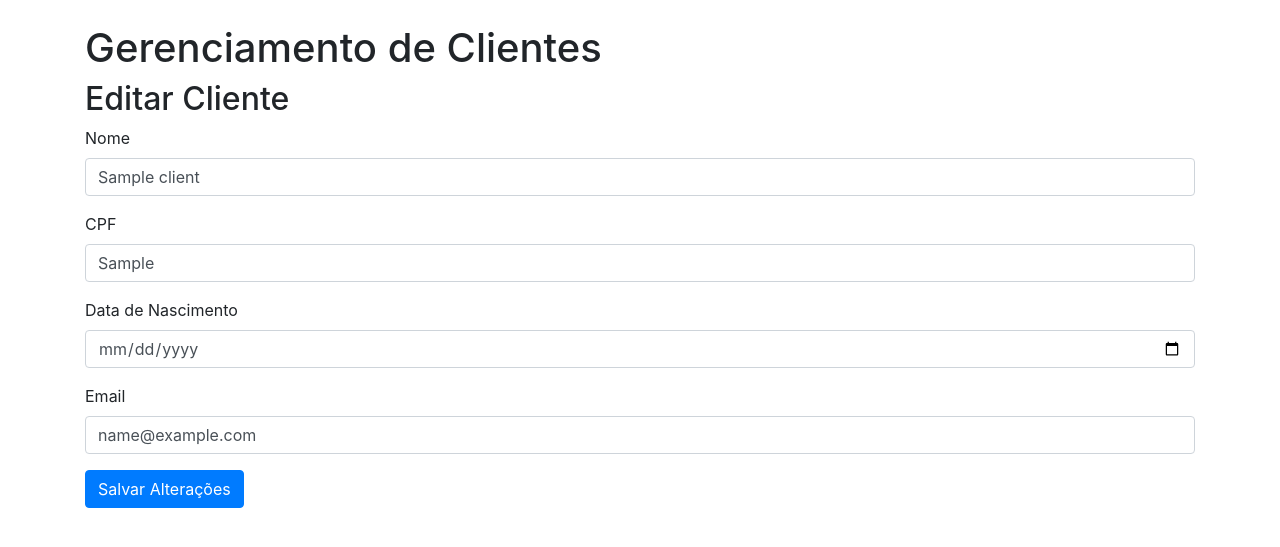
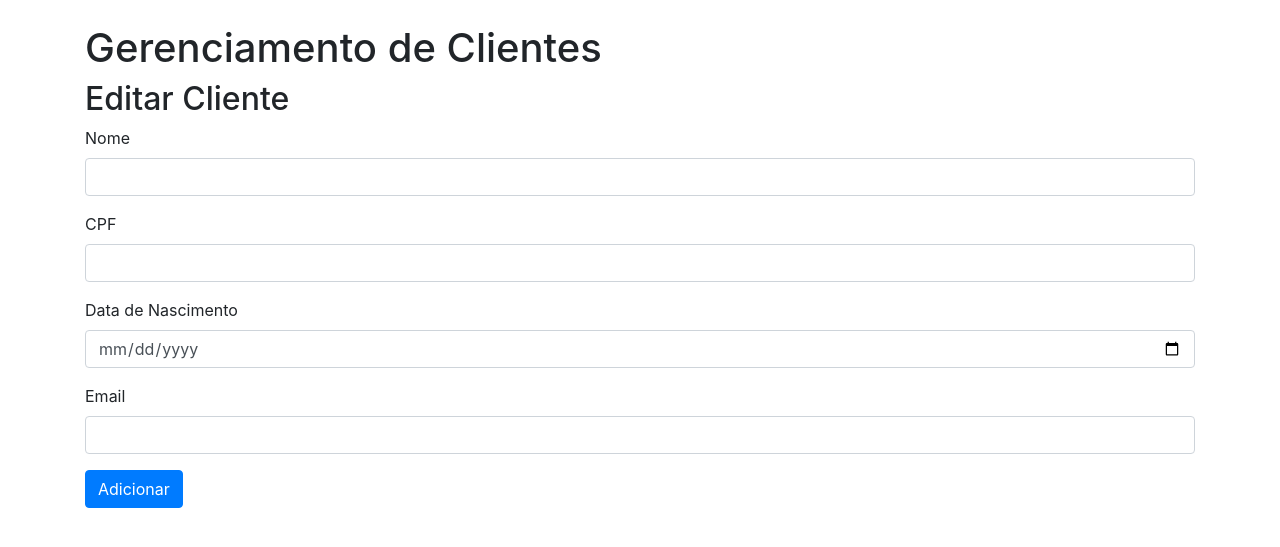
Before and after one commit to andremedeiros99/ComputacaoNuvem, a Flask app: template client_manager/templates/edit_client.html in a window 1280 px wide. Shown: the top 547 px of the page. Run offline with Flask 3, Linux system fonts and the light colour scheme; the template is opened without the code that fills it: values that come from a table or form of the project are taken from there, others are empty; tables that the repository leaves empty hold one stand-in row (values such as "Sample post"); some libraries are stand-ins or nearby versions.

Commit message:
correcao form edit

```diff
--- a/client_manager/templates/edit_client.html
+++ b/client_manager/templates/edit_client.html
@@ -6,20 +6,20 @@
     <form action="{{ url_for('edit_client', client_id=client.id) }}" method="POST">
         <div class="form-group">
             <label for="name">Nome</label>
-            <input type="text" class="form-control" id="name" name="name" value="{{ client.name }}" required>
+            {{ form.name(class="form-control", required=True) }}
         </div>
         <div class="form-group">
             <label for="cpf">CPF</label>
-            <input type="text" class="form-control" id="cpf" name="cpf" value="{{ client.cpf }}" required>
+            {{ form.cpf(class="form-control", required=True) }}
         </div>
         <div class="form-group">
             <label for="birthdate">Data de Nascimento</label>
-            <input type="date" class="form-control" id="birthdate" name="birthdate" value="{{ client.birthdate }}" required>
+            {{ form.birth_date(class="form-control", required=True, format='%Y-%m-%d') }}  {# Certifique-se de usar o formato correto #}
         </div>
         <div class="form-group">
             <label for="email">Email</label>
-            <input type="email" class="form-control" id="email" name="email" value="{{ client.email }}" required>
+            {{ form.email(class="form-control", required=True) }}
         </div>
-        <button type="submit" class="btn btn-primary">Salvar Alterações</button>
+        <button type="submit" class="btn btn-primary">Adicionar</button>
     </form>
 {% endblock %}
```
